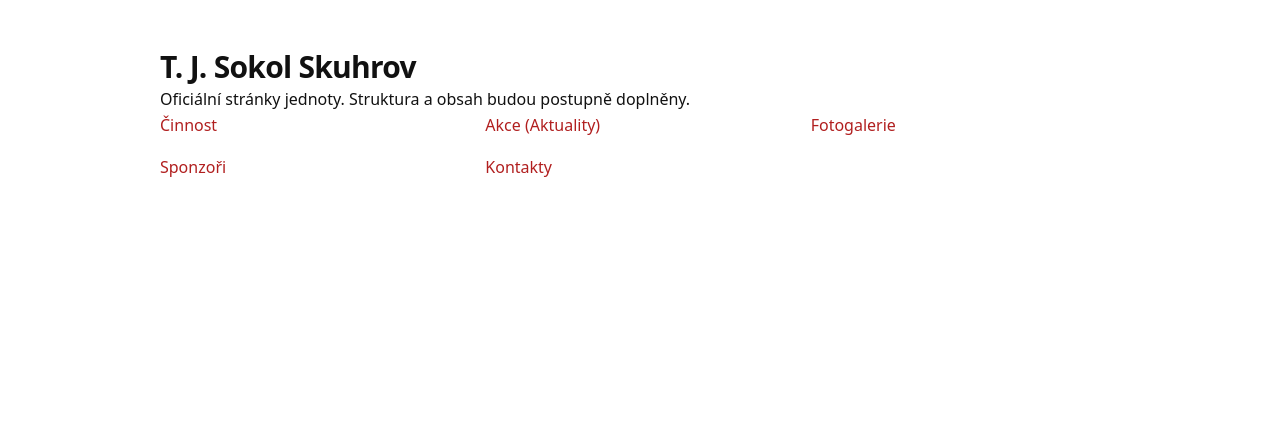
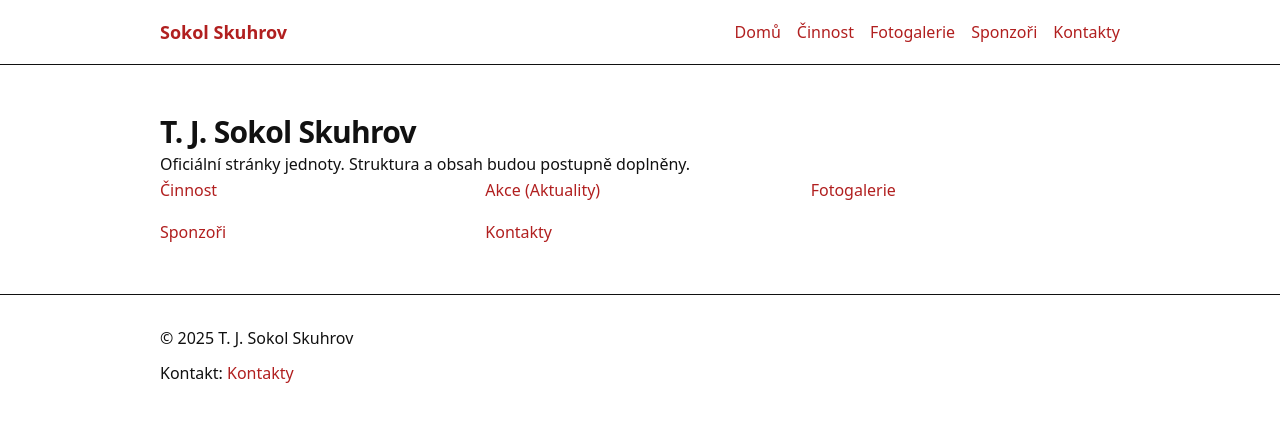
Before and after one commit to janhalama/sosk-main-website, a Next.js app: page / in a window 1280 px wide. Shown: the top 422 px of the page. Built offline with nearby package versions, Linux system fonts and the light colour scheme.

Commit message:
feat(navigation): add Header and Footer, skip link; set Domů -> /akce, remove duplicate Akce; wire into layout; update TODO

```diff
--- a/src/app/layout.tsx
+++ b/src/app/layout.tsx
@@ -2,6 +2,8 @@
 // Sets Czech locale, imports global Tailwind tokens, and applies system font stack.
 import type { Metadata } from "next";
 import "./globals.css";
+import { Header } from "@/components/navigation/Header";
+import { Footer } from "@/components/navigation/Footer";
 
 export const metadata: Metadata = {
   title: "Tělocvičná jednota Sokol Skuhrov",
@@ -15,7 +17,17 @@ export default function RootLayout({
 }>) {
   return (
     <html lang="cs">
-      <body className="antialiased bg-bg text-foreground">{children}</body>
+      <body className="antialiased bg-bg text-foreground">
+        <a
+          href="#main-content"
+          className="sr-only focus:not-sr-only focus:fixed focus:top-4 focus:left-4 focus:z-50 bg-bg text-foreground border border-border px-4 py-2 rounded-md shadow"
+        >
+          Přeskočit na obsah
+        </a>
+        <Header />
+        <main id="main-content">{children}</main>
+        <Footer />
+      </body>
     </html>
   );
 }
--- /dev/null
+++ b/src/components/navigation/Footer.tsx
@@ -0,0 +1,27 @@
+// Simple site footer with organization information and links.
+// Matches neutral surface styling and provides accessible link contrast.
+import Link from "next/link";
+
+/**
+ * Footer
+ * Renders a minimal footer with organization copy and useful links.
+ */
+export function Footer() {
+  return (
+    <footer className="bg-surface border-t border-border">
+      <div className="mx-auto max-w-screen-lg px-4 sm:px-6 md:px-8 py-8">
+        <div className="flex flex-col gap-3 text-sm text-muted">
+          <p className="text-foreground/80">
+            © {new Date().getFullYear()} T. J. Sokol Skuhrov
+          </p>
+          <p>
+            <span className="text-foreground/80">Kontakt: </span>
+            <Link href="/kontakty" className="underline underline-offset-4">
+              Kontakty
+            </Link>
+          </p>
+        </div>
+      </div>
+    </footer>
+  );
+}
--- /dev/null
+++ b/src/components/navigation/Header.tsx
@@ -0,0 +1,52 @@
+// Accessible site header with primary navigation for Sokol Skuhrov.
+// Provides brand link and top-level section links. Mobile collapsible menu is deferred.
+import Link from "next/link";
+
+type NavItem = {
+  href: string;
+  label: string;
+};
+
+const NAV_ITEMS: NavItem[] = [
+  { href: "/akce", label: "Domů" },
+  { href: "/cinnost", label: "Činnost" },
+  { href: "/fotogalerie", label: "Fotogalerie" },
+  { href: "/sponzori", label: "Sponzoři" },
+  { href: "/kontakty", label: "Kontakty" },
+];
+
+/**
+ * Header
+ * Renders the site header with brand and primary navigation.
+ */
+export function Header() {
+  return (
+    <header className="bg-bg border-b border-border">
+      <div className="mx-auto max-w-screen-lg px-4 sm:px-6 md:px-8 h-16 flex items-center justify-between">
+        <div className="min-w-0">
+          <Link
+            href="/"
+            className="text-brand-700 hover:text-brand-800 font-semibold text-lg"
+            aria-label="Sokol Skuhrov – Domů"
+          >
+            Sokol Skuhrov
+          </Link>
+        </div>
+        <nav aria-label="Hlavní navigace" className="ml-6">
+          <ul className="flex flex-wrap items-center gap-x-4 gap-y-2">
+            {NAV_ITEMS.map((item) => (
+              <li key={`${item.href}-${item.label}`}>
+                <Link
+                  href={item.href}
+                  className="text-foreground/80 hover:text-foreground underline-offset-4 hover:underline focus-visible:underline"
+                >
+                  {item.label}
+                </Link>
+              </li>
+            ))}
+          </ul>
+        </nav>
+      </div>
+    </header>
+  );
+}
```
Also changed, not shown: 1 other file (tests, documents, lock files or other folders).
